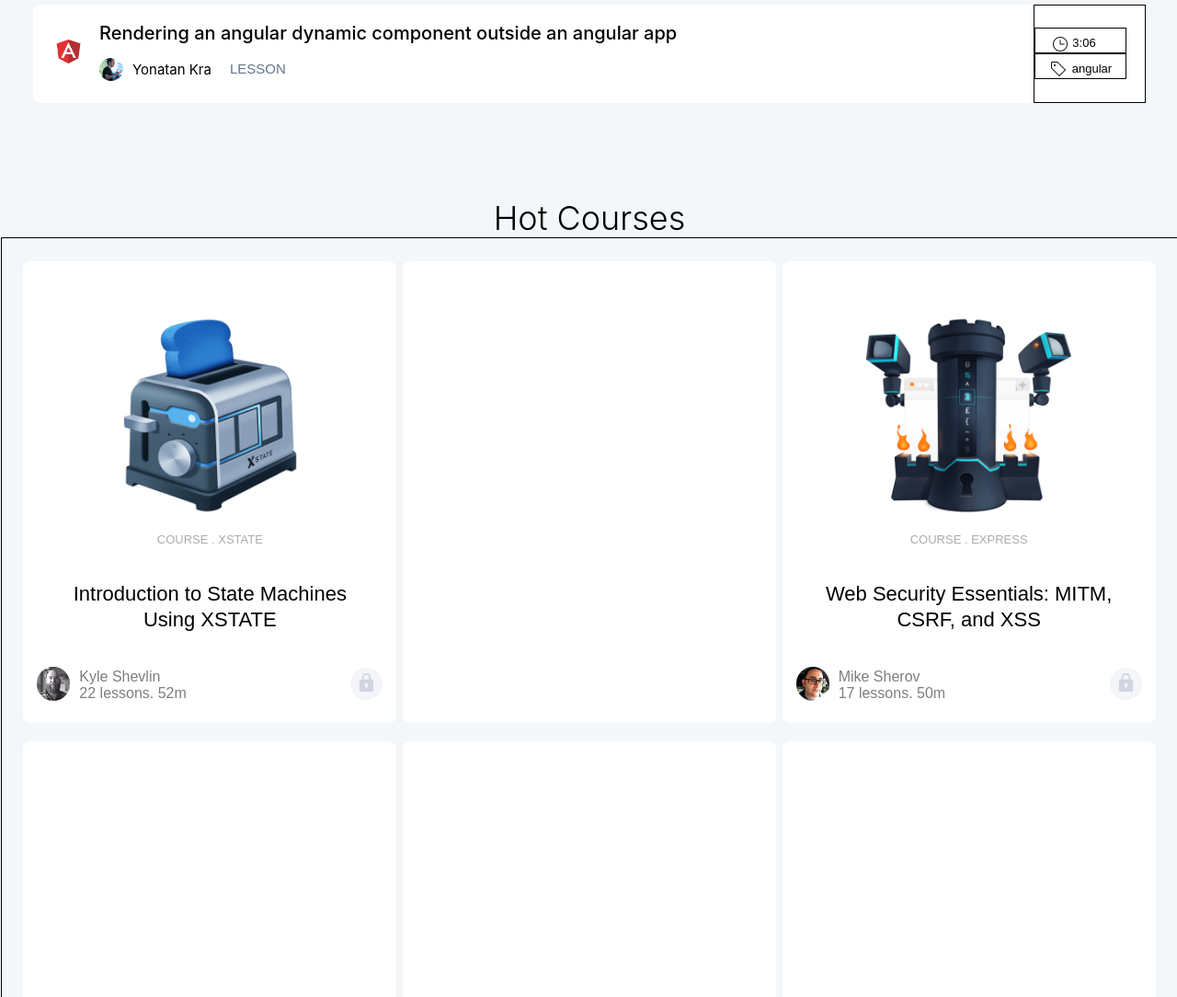
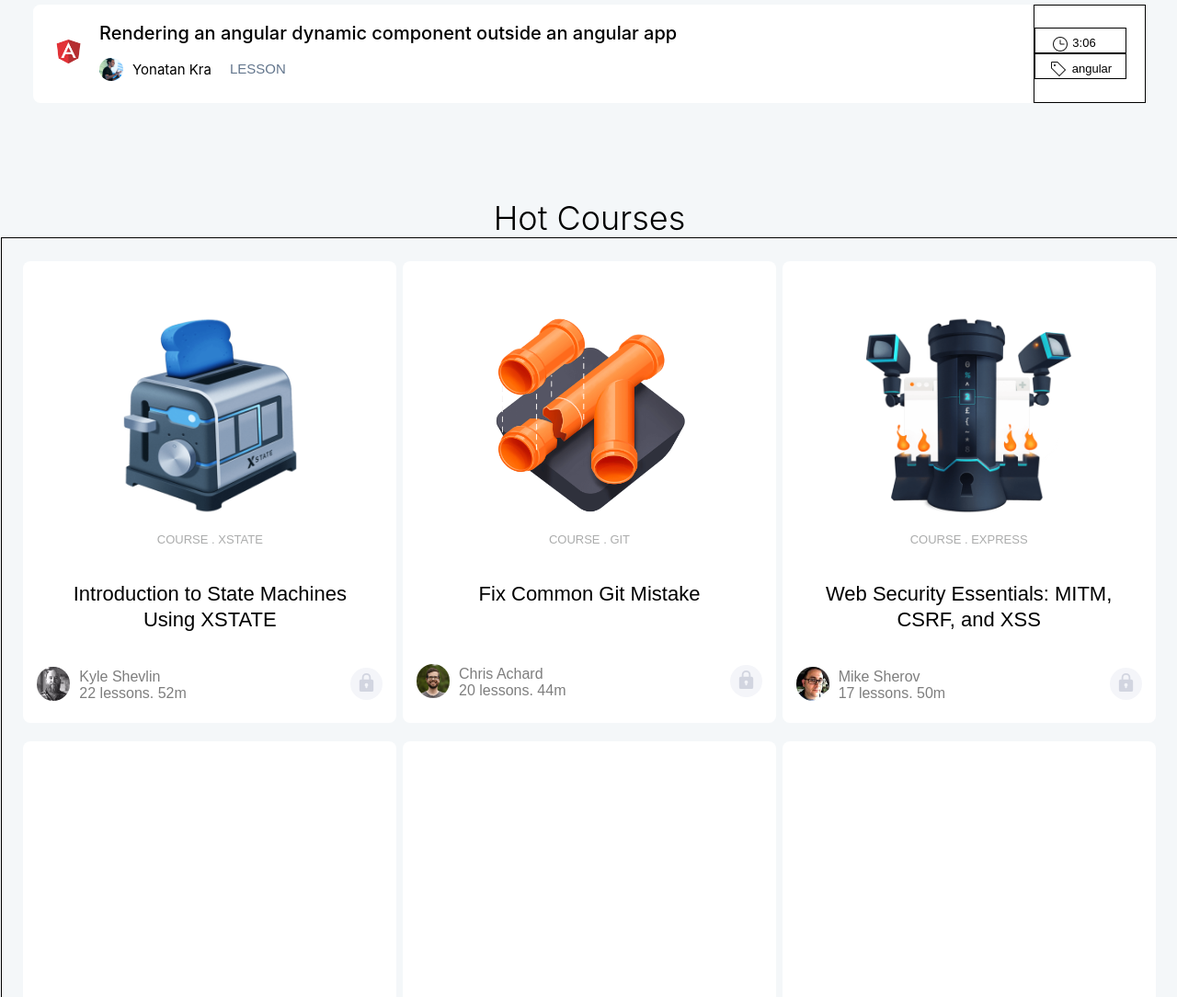
Before and after one commit to ahs1n/https-egghead.io_Mockup, a plain HTML site: page index.html in a window 1280 px wide. Shown: the part 2771-3855 px from the top of the page at 92% size. Drawn offline with Linux system fonts and the light colour scheme.

Commit message:
section 4 card 2 done

```diff
--- a/index.html
+++ b/index.html
@@ -491,7 +491,31 @@
                 </div>
 
                 <!-- Git Mistakes -->
-                <div class="hotcard_layout">
+                <div class="card_layout">
+                    <div class="course">
+                        <img src="GitMistakes_1000.png" alt="GitMistakes_1000">
+                        <p>COURSE . GIT</p>
+                        <h3>
+                            Fix Common Git Mistake
+                        </h3>
+                    </div>
+
+                    <div class="card_layout_material" id="card1">
+                        <div class="course_teacher">
+                            <div class="card_layout_teacher">
+                                <img src="chris_new.png"
+                                alt="chris_new">
+                            </div>
+                            <div class="card_layout_lesson">
+                                <p>Chris Achard</p>
+                                <p>20 lessons. 44m</p>
+                            </div>
+
+                        </div>
+                        <div class="card_icon">
+                            <img src="cardfooter_icon lock.svg" alt="cardfooter_icon lock">
+                        </div>
+                    </div>
                 </div>
 
                 <!-- Web security -->
```
